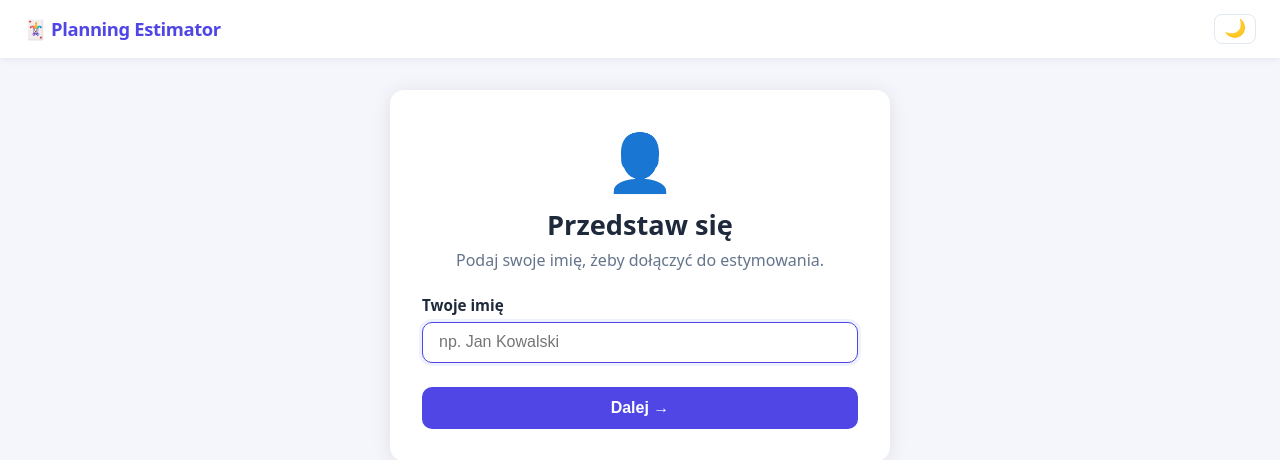
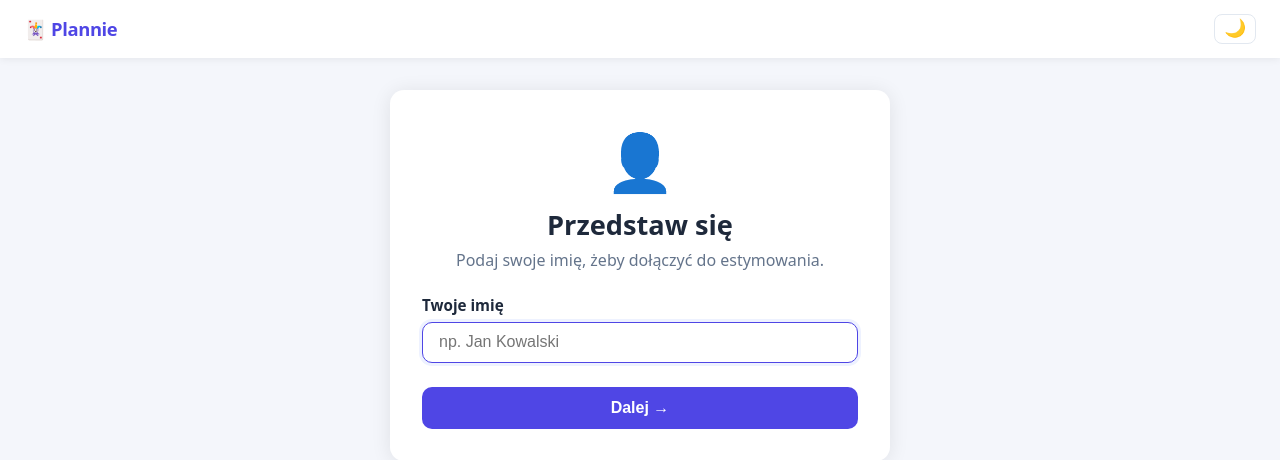
Before and after one commit to thanek/plannie, a FastAPI app: page /login in a window 1280 px wide. Shown: the top 460 px of the page. Run offline with FastAPI, Linux system fonts and the light colour scheme; data that the repository does not hold is empty.

Commit message:
app renamed

```diff
--- a/src/main.py
+++ b/src/main.py
@@ -31,7 +31,7 @@ async def _periodic_purge():
         service.purge_expired_sessions()
 
 
-app = FastAPI(title="Planning Estimator", lifespan=lifespan)
+app = FastAPI(title="Plannie", lifespan=lifespan)
 app.mount("/static", StaticFiles(directory="web/static"), name="static")
 app.include_router(router)
 
--- a/web/templates/base.html
+++ b/web/templates/base.html
@@ -3,7 +3,7 @@
 <head>
   <meta charset="UTF-8"/>
   <meta name="viewport" content="width=device-width, initial-scale=1.0"/>
-  <title>{% block title %}Planning Estimator{% endblock %}</title>
+  <title>{% block title %}Plannie{% endblock %}</title>
   <link rel="stylesheet" href="/static/style.css"/>
   <script>
     (function(){
@@ -14,7 +14,7 @@
 </head>
 <body>
   <header>
-    <a href="/" class="logo">🃏 Planning Estimator</a>
+    <a href="/" class="logo">🃏 Plannie</a>
     <div class="header-right">
       {% block header_user %}{% endblock %}
       <button class="theme-toggle" id="theme-toggle" onclick="toggleTheme()" title="Przełącz motyw"></button>
--- a/web/templates/home.html
+++ b/web/templates/home.html
@@ -1,6 +1,6 @@
 {% extends "base.html" %}
 {% import "_macros.html" as macros with context %}
-{% block title %}Planning Estimator{% endblock %}
+{% block title %}Plannie{% endblock %}
 
 {% block header_user %}{{ macros.header_user("Cześć, ", "/logout") }}{% endblock %}
 
@@ -8,7 +8,7 @@
 <div class="home-layout">
   <div class="card home-create-card">
     <div class="hero-icon">🃏</div>
-    <h1>Planning Estimator</h1>
+    <h1>Plannie</h1>
     <p class="subtitle">Utwórz sesję, udostępnij QR kod zespołowi i zacznij estymować.</p>
     {% if limit_exceeded %}
     <p class="info-banner">⚠️ Osiągnięto limit {{ session_limit }} sesji. Poczekaj aż starsze wygasną (po 24h).</p>
--- a/web/templates/login.html
+++ b/web/templates/login.html
@@ -1,5 +1,5 @@
 {% extends "base.html" %}
-{% block title %}Zaloguj się – Planning Estimator{% endblock %}
+{% block title %}Zaloguj się – Plannie{% endblock %}
 {% block content %}
 <div class="card center">
   <div class="hero-icon">👤</div>
--- a/web/templates/session.html
+++ b/web/templates/session.html
@@ -1,6 +1,6 @@
 {% extends "base.html" %}
 {% import "_macros.html" as macros with context %}
-{% block title %}{{ session.title }} – Planning Estimator{% endblock %}
+{% block title %}{{ session.title }} – Plannie{% endblock %}
 
 {% block header_user %}{{ macros.header_user("Głosujesz jako ", "/sessions/" + session.id + "/logout") }}{% endblock %}
 
```
Also changed, not shown: README.md.
